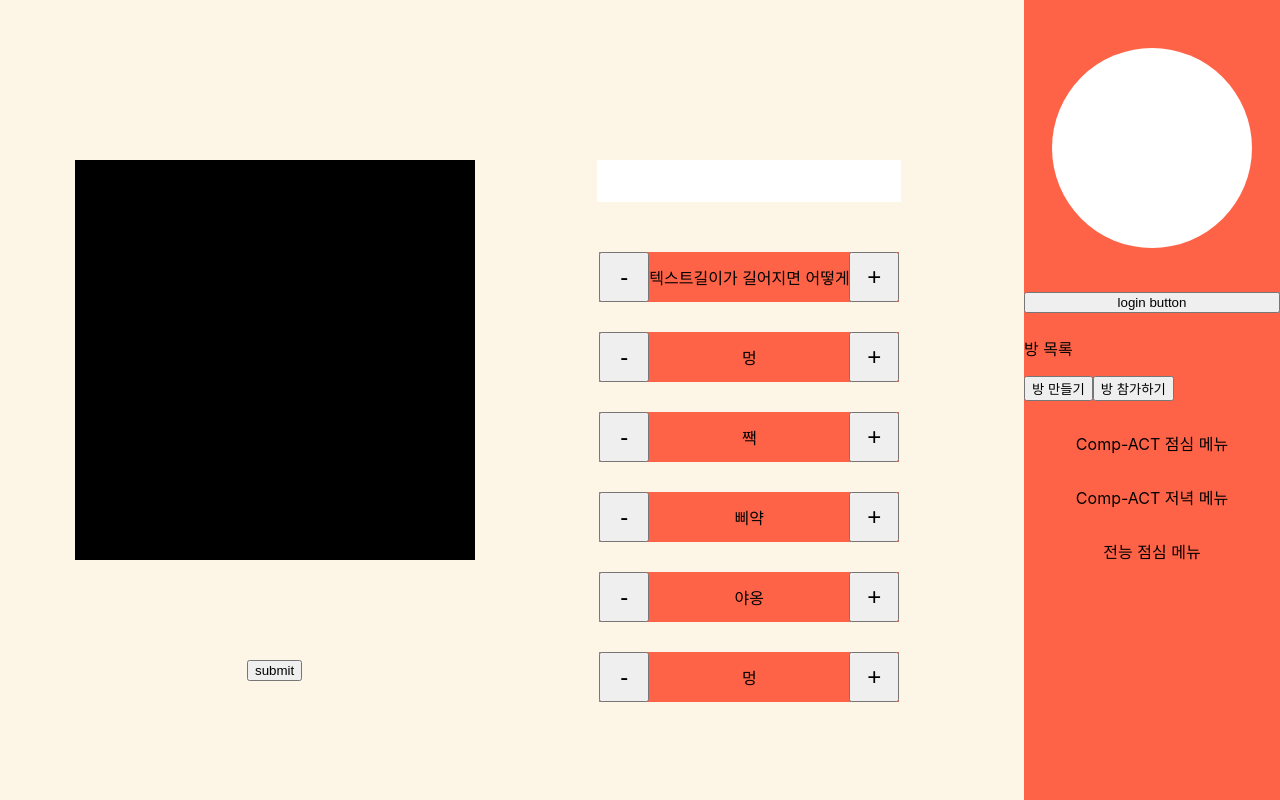
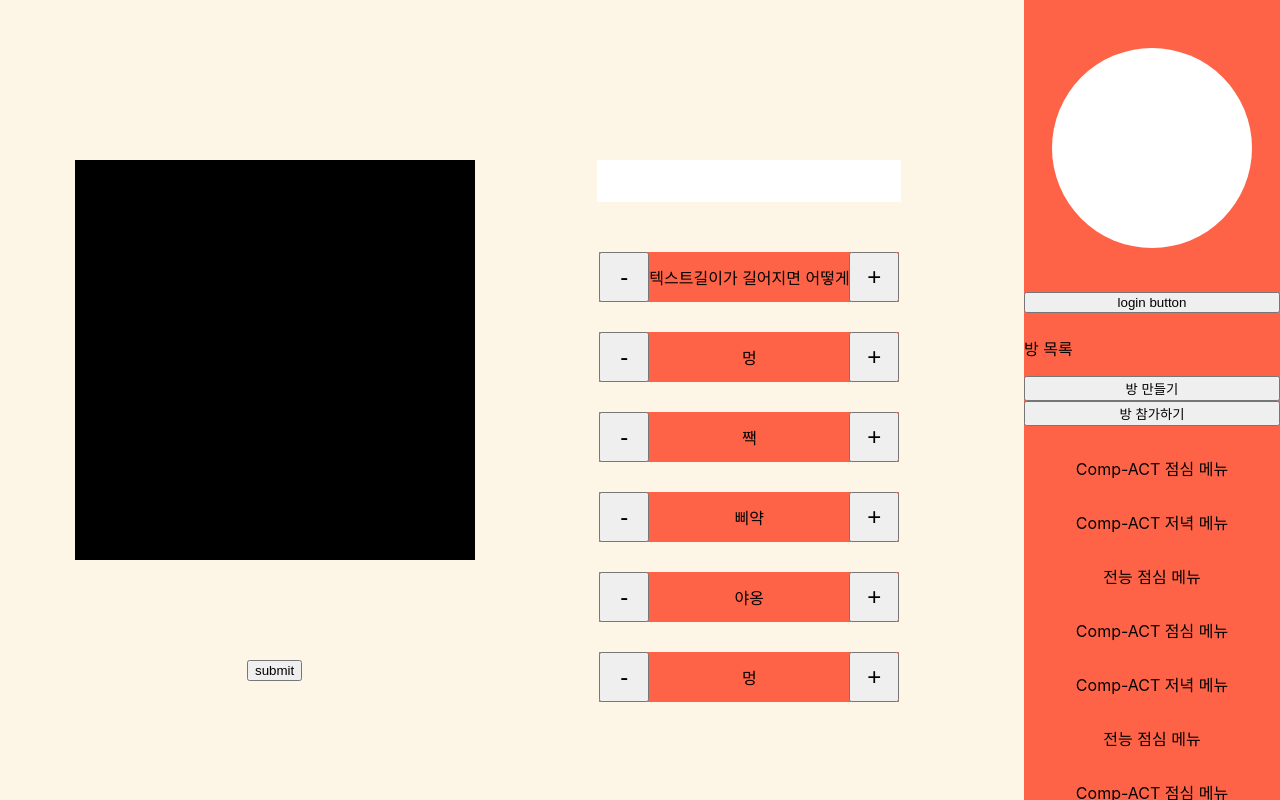
Before and after one commit to Comp-ACT/random-lunch-menu-front, a React (Create React App) app: page / in a window 1280 px wide. Built offline with nearby package versions, Linux system fonts and the light colour scheme.

Commit message:
Add scroll

```diff
--- a/src/components/common/sidebar/room-list/RoomList.jsx
+++ b/src/components/common/sidebar/room-list/RoomList.jsx
@@ -1,17 +1,23 @@
 import Room from './Room';
 
 function RoomList() {
-  const tempList = ['Comp-ACT 점심 메뉴', 'Comp-ACT 저녁 메뉴', '전능 점심 메뉴'];
+  const tempList = ['Comp-ACT 점심 메뉴', 'Comp-ACT 저녁 메뉴', '전능 점심 메뉴', 'Comp-ACT 점심 메뉴', 'Comp-ACT 저녁 메뉴', '전능 점심 메뉴', 'Comp-ACT 점심 메뉴', 'Comp-ACT 저녁 메뉴', '전능 점심 메뉴', 'Comp-ACT 점심 메뉴', 'Comp-ACT 저녁 메뉴', '전능 점심 메뉴', 'Comp-ACT 점심 메뉴', 'Comp-ACT 저녁 메뉴', '전능 점심 메뉴'];
   const tempHtml = tempList.map((temp) => (
     <Room name={temp} />
   ));
   return (
-    <div>
+    <div style={{
+      display: 'flex',
+      flexDirection: 'column',
+      height: '60%',
+    }}
+    >
       <p>방 목록</p>
       <button>방 만들기</button>
       <button>방 참가하기</button>
       <div style={{
-        height: '60%',
+        overflow: 'scroll',
+        height: '80%',
         display: 'flex',
         flexDirection: 'column',
       }}
```
